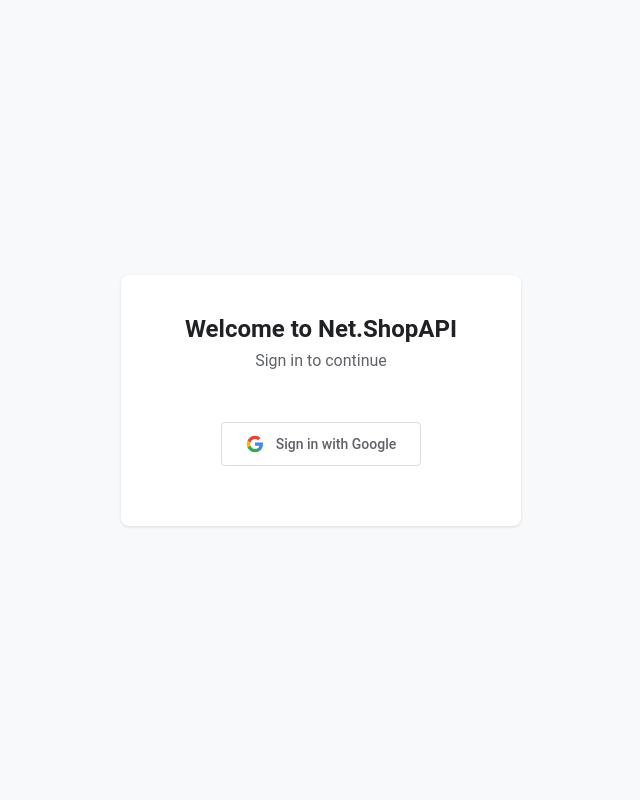
After one commit to jkeevk/diploma_shop, a Django app: template backend/templates/google/google_login.html in a window 1280 px wide. The commit adds this page. Shown: the whole page, without its empty margins (319-959 px from the left). Run offline with Django 5.2, Linux system fonts and the light colour scheme; the template is opened without the code that fills it, so the values that code supplies are empty; parts of the project's set-up code (start-up, migrations or seed data) failed here and were passed over.

Commit message:
feat(auth): add google oauth

```diff
--- /dev/null
+++ b/backend/templates/google/google_login.html
@@ -0,0 +1,117 @@
+<!DOCTYPE html>
+<html lang="en">
+<head>
+    <meta charset="UTF-8">
+    <meta name="viewport" content="width=device-width, initial-scale=1.0">
+    <title>Sign In - My App</title>
+    <style>
+        * {
+            margin: 0;
+            padding: 0;
+            box-sizing: border-box;
+            font-family: 'Google Sans', Roboto, Arial, sans-serif;
+        }
+
+        body {
+            background: #f8f9fa;
+            min-height: 100vh;
+            display: flex;
+            align-items: center;
+            justify-content: center;
+            padding: 20px;
+        }
+
+        .login-container {
+            background: white;
+            padding: 40px;
+            border-radius: 8px;
+            box-shadow: 0 1px 3px rgba(0,0,0,0.12);
+            text-align: center;
+            max-width: 400px;
+            width: 100%;
+        }
+
+        .google-btn {
+            display: inline-flex;
+            align-items: center;
+            background: white;
+            color: #5F6368;
+            border: 1px solid #DADCE0;
+            border-radius: 4px;
+            padding: 12px 24px;
+            font-size: 14px;
+            font-weight: 500;
+            cursor: pointer;
+            transition: background 0.2s, box-shadow 0.2s;
+            text-decoration: none;
+            margin: 20px 0;
+        }
+
+        .google-btn:hover {
+            background: #F8F9FA;
+            box-shadow: 0 1px 3px rgba(0,0,0,0.1);
+        }
+
+        .google-btn:active {
+            background: #F1F3F4;
+        }
+
+        .google-icon {
+            width: 18px;
+            height: 18px;
+            margin-right: 12px;
+        }
+
+        .title {
+            color: #202124;
+            font-size: 24px;
+            margin-bottom: 8px;
+        }
+
+        .subtitle {
+            color: #5F6368;
+            font-size: 16px;
+            margin-bottom: 32px;
+        }
+
+        .tokens-card {
+            background: #F8F9FA;
+            border-radius: 8px;
+            padding: 16px;
+            margin-top: 24px;
+            text-align: left;
+            word-wrap: break-word;
+        }
+
+        pre {
+            white-space: pre-wrap;
+            font-family: 'Roboto Mono', monospace;
+            font-size: 12px;
+            color: #3C4043;
+        }
+    </style>
+</head>
+<body>
+    <div class="login-container">
+        <h1 class="title">Welcome to Net.ShopAPI</h1>
+        <p class="subtitle">Sign in to continue</p>
+
+        <a href="{% url 'google-auth' %}" class="google-btn">
+            <svg class="google-icon" xmlns="http://www.w3.org/2000/svg" viewBox="0 0 24 24">
+                <path fill="#4285F4" d="M22.56 12.25c0-.78-.07-1.53-.2-2.25H12v4.26h5.92c-.26 1.37-1.04 2.53-2.21 3.31v2.77h3.57c2.08-1.92 3.28-4.74 3.28-8.09z"/>
+                <path fill="#34A853" d="M12 23c2.97 0 5.46-.98 7.28-2.66l-3.57-2.77c-.98.66-2.23 1.06-3.71 1.06-2.86 0-5.29-1.93-6.16-4.53H2.18v2.84C3.99 20.53 7.7 23 12 23z"/>
+                <path fill="#FBBC05" d="M5.84 14.09c-.22-.66-.35-1.36-.35-2.09s.13-1.43.35-2.09V7.07H2.18C1.43 8.55 1 10.22 1 12s.43 3.45 1.18 4.93l2.85-2.22.81-.62z"/>
+                <path fill="#EA4335" d="M12 5.38c1.62 0 3.06.56 4.21 1.64l3.15-3.15C17.45 2.09 14.97 1 12 1 7.7 1 3.99 3.47 2.18 7.07l3.66 2.84c.87-2.6 3.3-4.53 6.16-4.53z"/>
+            </svg>
+            Sign in with Google
+        </a>
+
+        {% if tokens %}
+        <div class="tokens-card">
+            <h3>Authentication Successful</h3>
+            <pre>{{ tokens|safe }}</pre>
+        </div>
+        {% endif %}
+    </div>
+</body>
+</html>
```
Also changed, not shown: backend/OAuth/social_views.py (added, +99 -0 lines), backend/templates/vk/vk_auth.html (renamed from backend/templates/vk_auth_widget.html, +16 -10 lines), backend/templates/vk_auth.html (deleted, +0 -48 lines), backend/templates/vk_auth_3_in_1.html (deleted, +0 -42 lines).
